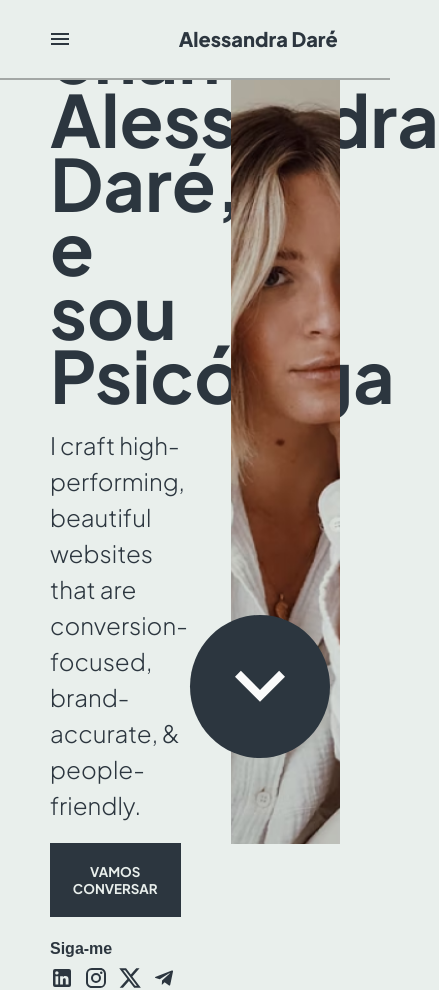
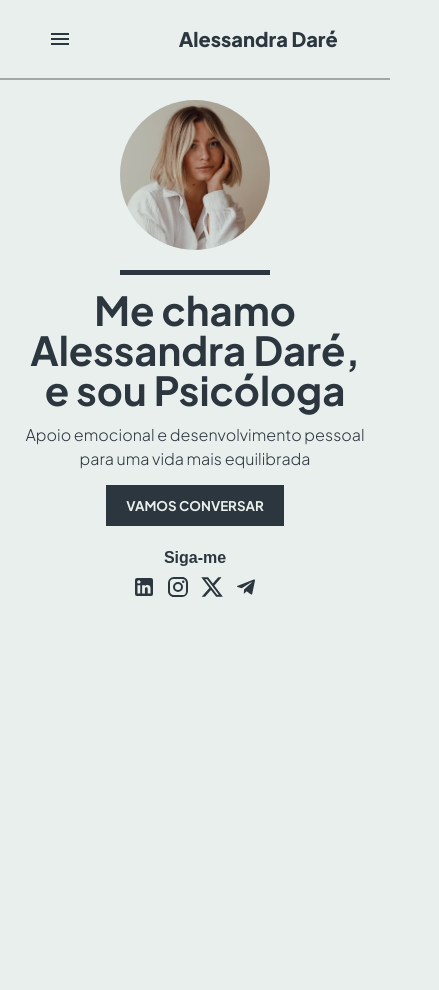
Before and after one commit to allessandrogomes/psychologist-portfolio, a Next.js app: page / in a window 390 px wide. Shown: the whole page, 439 px wide, since content can reach past the window. After the commit the page ends 844 px from the top, so only its background shows below. Built offline with nearby package versions, Linux system fonts and the light colour scheme.

Commit message:
:iphone: implementa a responsividade da IntroSection em telas 320px á 768px.

```diff
--- a/src/components/IntroSection/index.tsx
+++ b/src/components/IntroSection/index.tsx
@@ -12,7 +12,7 @@ export default function IntroSection() {
             <div className={styles.text}>
                 <div className={styles.bar}></div>
                 <h1>Me chamo Alessandra Daré,<br></br>e sou Psicóloga</h1>
-                <h2>I craft high-performing, beautiful websites that are conversion-focused, brand-accurate, & people-friendly.</h2>
+                <h2>Apoio emocional e desenvolvimento pessoal para uma vida mais equilibrada</h2>
                 <button>Vamos Conversar</button>
                 <div className={styles.follow}>
                     <p>Siga-me</p>
@@ -32,10 +32,12 @@ export default function IntroSection() {
                     src="/images/intro.png"
                     alt="Imagem da Psicóloga"
                     width={620}
-                    height={740}/>
+                    height={740}
+                />
+                <button><KeyboardArrowDownIcon sx={{ fontSize: "100px", color: "#FAFAFA" }} /></button>
+            </div>
 
-                <button><KeyboardArrowDownIcon sx={{ fontSize: "100px", color: "#FAFAFA" }}/></button>
-            </div>
+            <div className={styles.mobileImage}></div>
         </section>
     )
 }
--- a/src/components/IntroSection/styles.module.scss
+++ b/src/components/IntroSection/styles.module.scss
@@ -10,15 +10,38 @@
     gap: 50px;
     padding: 0 50px;
 
+    @media (max-width: 767px) {
+        flex-direction: column-reverse;
+        min-height: 0px;
+        height: 100%;
+        padding: 0 20px;
+        margin-top: 20px;
+        gap: 20px;
+    }
+
+    @media (min-width: 426px) and (max-width: 767px) {
+        padding: 0 40px;
+    }
+
     .text {
         width: 45%;
         max-width: 700px;
+
+        @media (max-width: 767px) {
+            width: 100%;
+            text-align: center;
+        }
 
         .bar {
             width: 150px;
             height: 5px;
             background-color: $color2;
             margin-bottom: 20px;
+
+            @media (max-width: 767px) {
+                margin: 0 auto;
+                margin-bottom: 15px;
+            }
         }
 
         h1 {
@@ -31,14 +54,28 @@
                 font-size: 3.875rem;
                 line-height: 3.5rem;
             }
+
+            @media (max-width: 767px) {
+                font-size: 3rem;
+                line-height: 3rem;
+            }
+
+            @media (max-width: 425px) {
+                font-size: 2.5rem;
+                line-height: 2.5rem;
+            }
         }
 
         h2 {
             font-size: 1.5rem;
             font-weight: 300;
 
-            @media (min-width: 768px) and (max-width: 1024px) {
+            @media (min-width: 426px) and (max-width: 1024px) {
                 font-size: 1.25rem;
+            }
+
+            @media (max-width: 425px) {
+                font-size: 1rem;
             }
         }
 
@@ -56,9 +93,20 @@
             @media (min-width: 768px) and (max-width: 1024px) {
                 padding: 15px 20px;
             }
+
+            @media (max-width: 767px) {
+                padding: 12px 20px;
+            }
         }
 
         .follow {
+            display: flex;
+            flex-direction: column;
+
+            @media (max-width: 767px) {
+                align-items: center;
+            }
+
             p {
                 font-weight: 600;
                 margin: 0;
@@ -77,6 +125,10 @@
         height: 100%;
         position: relative;
 
+        @media (max-width: 767px) {
+            display: none;
+        }
+
         button {
             position: absolute;
             padding: 20px;
@@ -86,6 +138,23 @@
             top: 70%;
             right: 10px;
             cursor: pointer;
+
+            @media (max-width: 767px) {
+                display: none;
+            }
+        }
+    }
+
+    .mobileImage {
+        background-image: url("/images/intro.png");
+        width: 150px;
+        height: 150px;
+        background-size: cover;
+        border-radius: 100%;
+        display: none;
+
+        @media (max-width: 767px) {
+            display: block;
         }
     }
 }
```
